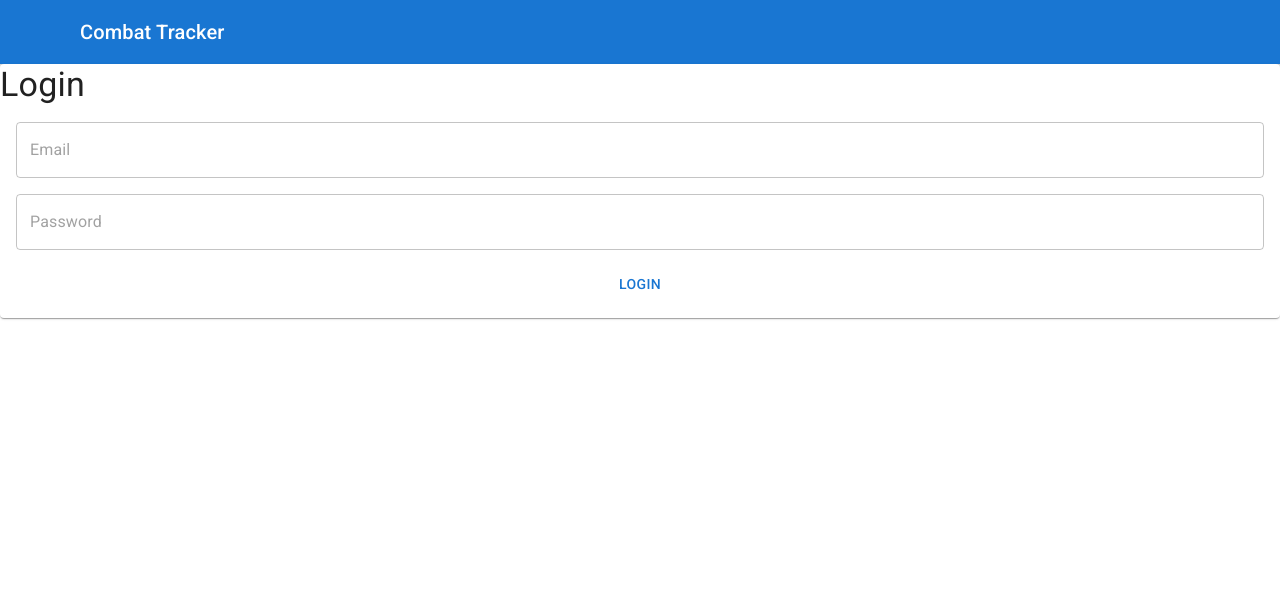
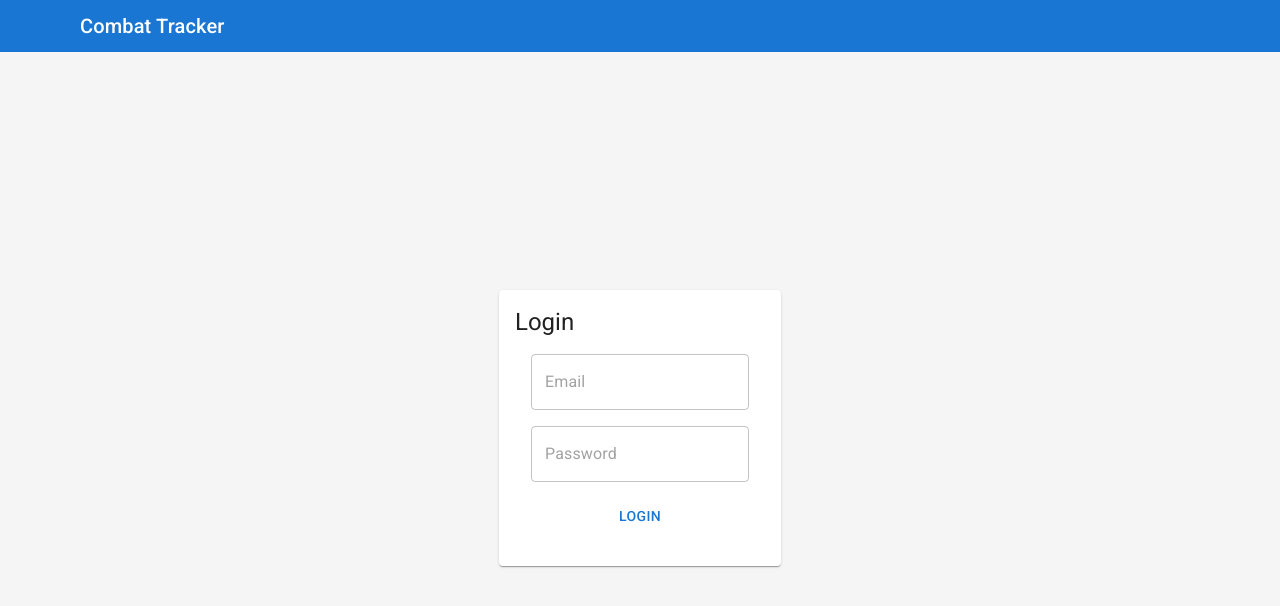
Before and after one commit to cgilbers/combat-tracker, a React (Vite) app: page /combat-tracker/login in a window 1280 px wide. Shown: the top 606 px of the page. Built offline with nearby package versions, Linux system fonts and the light colour scheme; no server answers; some icons are missing.

Commit message:
Improve layout of login

```diff
--- a/src/auth/AuthProvider.tsx
+++ b/src/auth/AuthProvider.tsx
@@ -16,7 +16,6 @@ export const AuthProvider = ({ children }: PropsWithChildren) => {
     };
 
     auth.onAuthStateChanged((user) => {
-        console.log("User: ", user);
         setUser(user);
     });
 
--- a/src/components/Login.tsx
+++ b/src/components/Login.tsx
@@ -1,4 +1,4 @@
-import { Box, Button, Card, TextField, Typography } from "@mui/material";
+import { Box, Button, Card, Grid, TextField, Typography } from "@mui/material";
 import type { User } from "firebase/auth";
 import { useState } from "react";
 import { useNavigate } from "react-router-dom";
@@ -25,14 +25,25 @@ export const Login = () => {
             });
     };
     return (
-        <Card>
-            <Typography variant="h4" component="h1" gutterBottom>
+        <Grid
+            container
+            justifyContent="center"
+            alignItems="center"
+            sx={{ height: "calc(100vh - 48px)", backgroundColor: "#f5f5f5" }}
+        >
+            <Card sx={{ p: 2, width: 250 }}>
+                <Typography variant="h5" gutterBottom>
                     Login
                 </Typography>
                 <Box
                     component={"form"}
                     onSubmit={handleSubmit}
-                sx={{ display: "flex", flexDirection: "column", gap: 2, m: 2 }}
+                    sx={{
+                        display: "flex",
+                        flexDirection: "column",
+                        gap: 2,
+                        m: 2,
+                    }}
                 >
                     <TextField
                         value={email}
@@ -48,5 +59,6 @@ export const Login = () => {
                     <Button type={"submit"}>Login</Button>
                 </Box>
             </Card>
+        </Grid>
     );
 };
--- a/src/components/MenuBar.tsx
+++ b/src/components/MenuBar.tsx
@@ -31,7 +31,7 @@ export const MenuBar = () => {
     return (
         <Box sx={{ flexGrow: 1 }}>
             <AppBar position="static">
-                <Toolbar>
+                <Toolbar variant="dense">
                     <IconButton
                         size="large"
                         edge="start"
```
Lines whose indentation alone changed are shown as unchanged.
